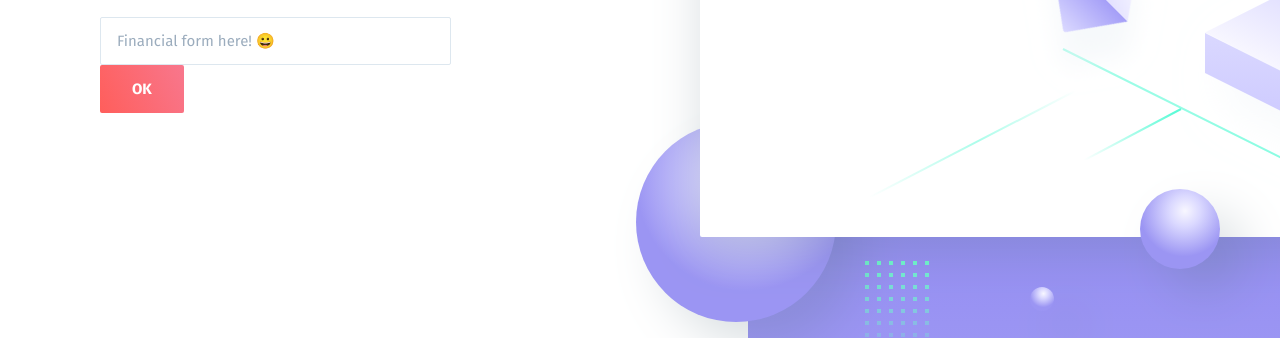
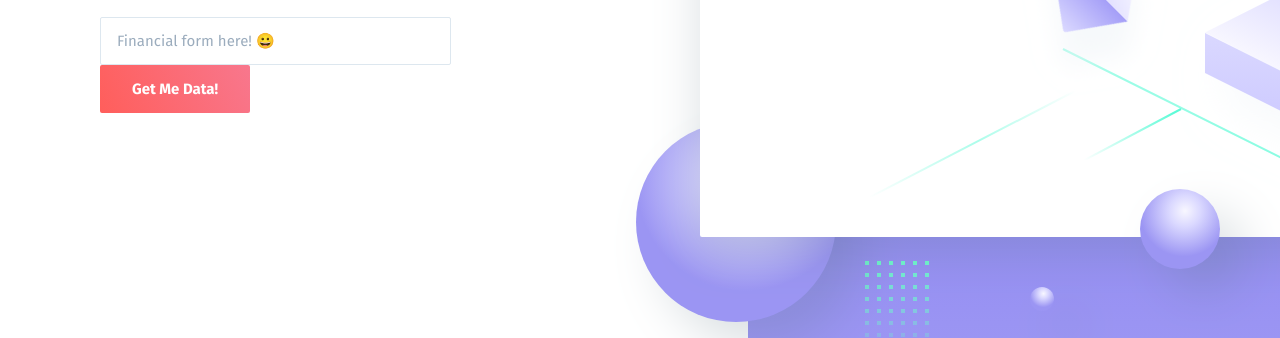
Before and after one commit to grahamhaynie/Fin-iQ, a website: page public/index.html in a window 1280 px wide. Shown: the part 462-800 px from the top of the page. Drawn offline with nearby package versions, Linux system fonts and the light colour scheme.

Commit message:
push to heroku

```diff
--- a/image.js
+++ b/image.js
@@ -104,8 +104,4 @@ image.makeImage = function(info, callback) {
         });
 }
 
-// image.makeImage({'name': 'bob', 'occupation': 'mcdondlads'}, () => {
-
-// })
-
 module.exports = image;
--- a/public/index.html
+++ b/public/index.html
@@ -41,7 +41,7 @@
                                         <input class="input" name="url" size="35" placeholder="Financial form here! 😀 ">
                                     </div>
                                     <div class="control">
-                                        <input class="button button-primary button-block button-shadow" type="submit" value="OK">
+                                        <input class="button button-primary button-block button-shadow" type="submit" value="Get Me Data!">
                                     </div>
                                 </div>
                                         <!-- <div class="control control-expanded">
```
